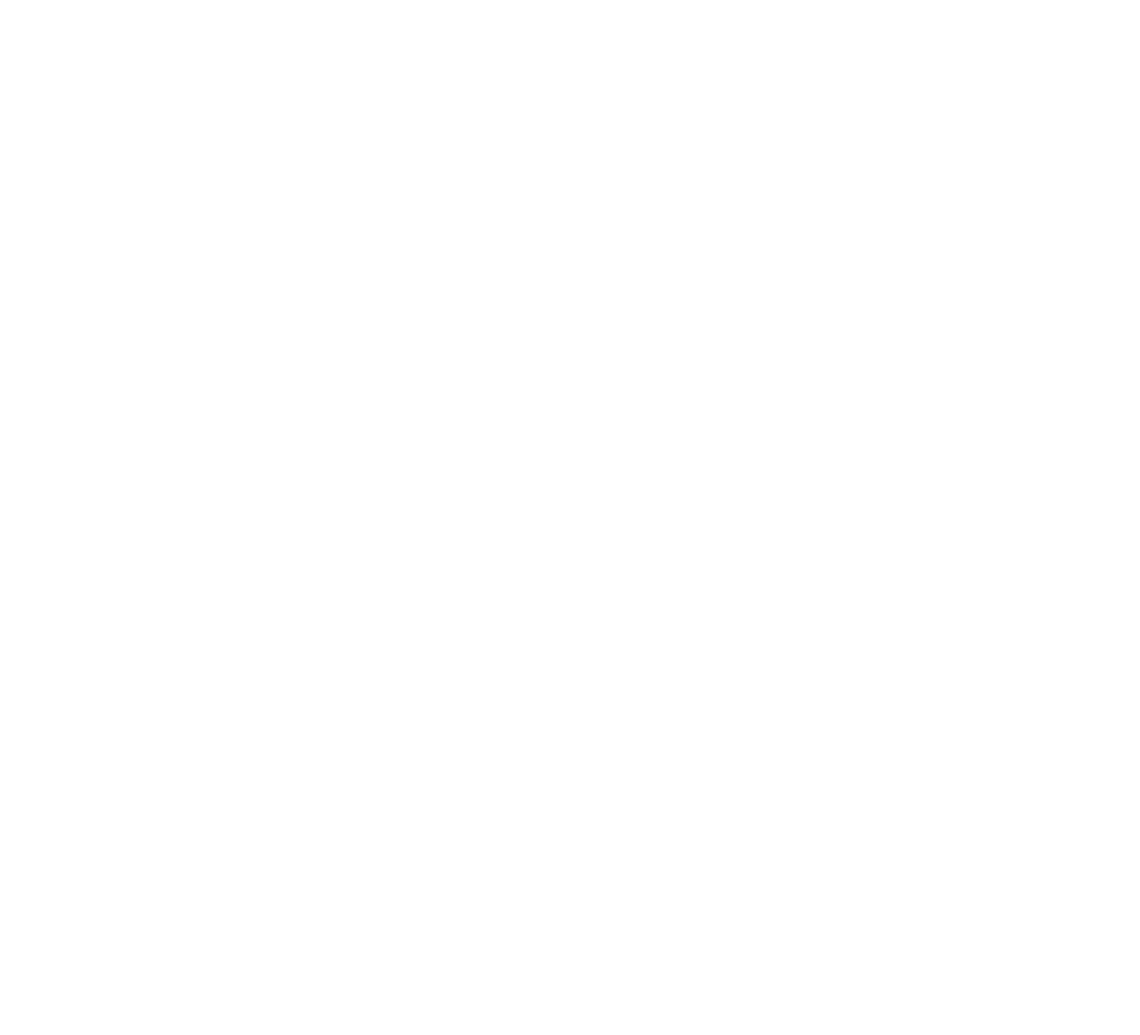
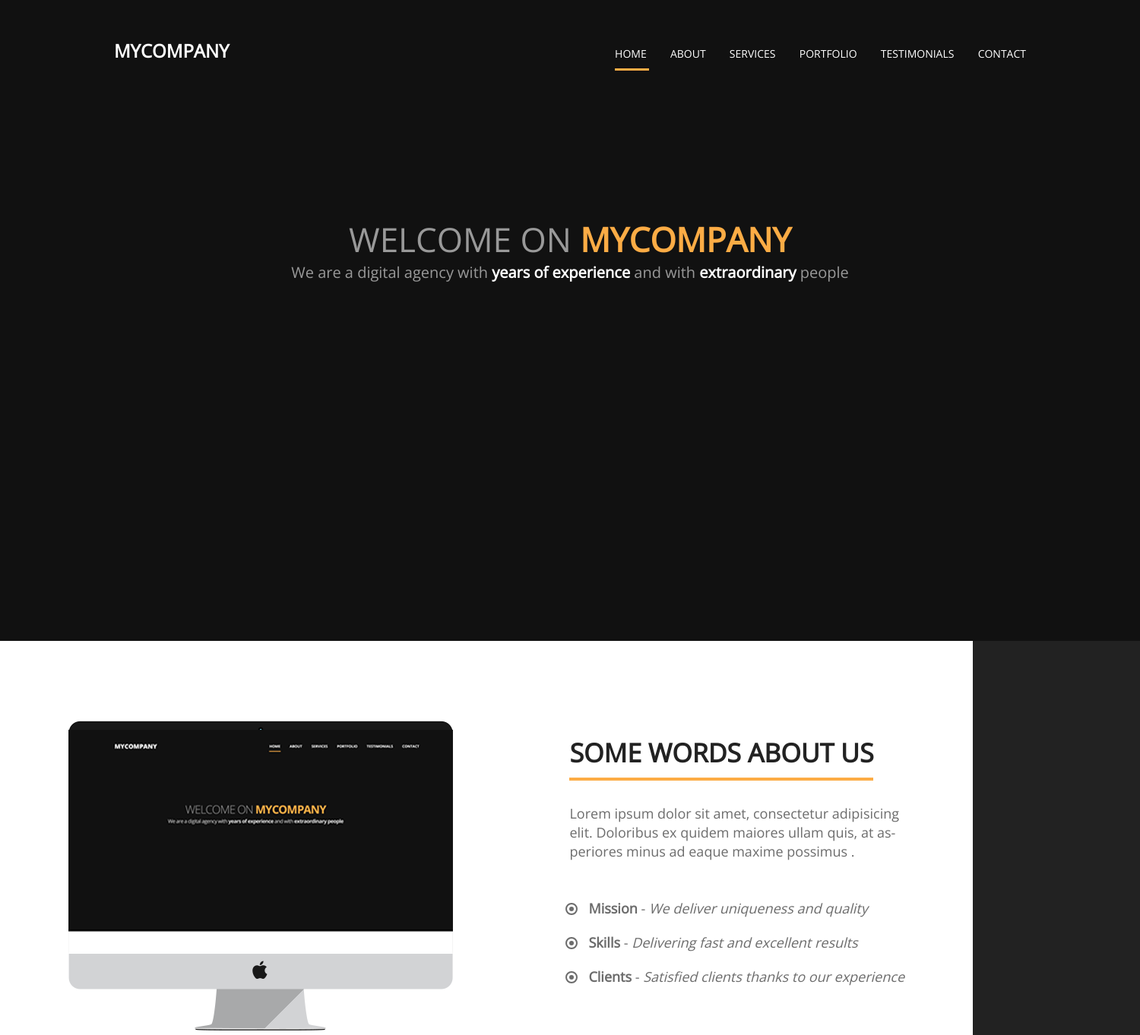
Before and after one commit to VladislavDesu/mycompany, a plain HTML site: page index.html in a window 1280 px wide. Shown: the top 1363 px of the page at 76% size, 1500 px wide, since content can reach past the window. Before the commit the page ends 800 px from the top, so only its background shows below. Drawn offline with nearby package versions, Linux system fonts and the light colour scheme.

Commit message:
add second block

```diff
--- a/css/style.css
+++ b/css/style.css
@@ -0,0 +1,175 @@
+* {
+  margin: 0;
+  padding: 0;
+}
+
+body {
+  font-family: 'Open Sans', sans-serif;
+  font-size: 24px;
+  line-height: 24px;
+  color: #fff;
+  background-color: #222;
+}
+
+.clearfix::after {
+    display: block;
+    content: '';
+    clear: both;
+}
+
+.header-page {
+  min-width: 1500px;
+  min-height: 789px;
+  background-color: #111;
+  padding-top: 55px;
+
+}
+
+.header-top {
+  position: relative;
+  width: 1200px;
+  margin: 0 auto;
+  margin-bottom: 220px;
+}
+
+.header-logo {
+  float: left;
+  font-weight: 800;
+  text-transform: uppercase;
+}
+
+.header-nav a {
+  text-decoration: none;
+  color: #fff;
+  text-transform: uppercase;
+  font-size: 14px;
+  font-weight: 400;
+}
+
+.header-nav {
+  float: right;
+
+}
+
+.header-nav li {
+  margin-right: 25px;
+  display: inline-block;
+  list-style: none;
+}
+
+.header-nav::after{
+  display: block;
+  content: '';
+  position: absolute;
+  background-color: #fcac45;
+  bottom: -10px;
+  width: 45px;
+  height: 3px;
+}
+
+.header-nav li:last-child {
+  margin-right: 0;
+}
+
+.header-bottom {
+  width: 800px;
+  margin: 0 auto;
+}
+
+.header-bottom .welcome {
+  font-size: 44px;
+  font-weight: 100;
+  text-transform: uppercase;
+  color: #999;
+  margin-bottom: 20px;
+}
+.header-bottom .welcome span {
+  color: #fcac45;
+  font-weight: 800;
+}
+
+.header-bottom p {
+  font-size: 20px;
+  text-align: center;
+  color: #999;
+}
+
+.header-bottom span {
+  font-weight: bold;
+  color: #fff;
+}
+
+.about-us {
+  height: 615px;
+  padding-top: 105px;
+}
+
+.container {
+  width: 1100px;
+  margin: 0 auto;
+}
+
+.img-macbook {
+  display: inline-block;
+  width: 506px;
+  height: 408px;
+
+}
+
+.about-us {
+  background-color: #fff;
+}
+
+.block-about-us {
+  position: relative;
+  margin-top: 30px;
+  display: inline-block;
+  float: right;
+  color: #6c6c6c;
+  font-size: 18px;
+  line-height: 25px;
+}
+
+.block-about-us h2{
+  font-size: 34px;
+  color: #222;
+  text-transform: uppercase;
+  margin-bottom: 55px;
+}
+
+.block-about-us .about-us {
+    font-weight: bold;
+}
+
+.block-about-us h2::after {
+  content: '';
+  position: absolute;
+  display: block;
+  width: 400px;
+  top: 45px;
+  height: 4px;
+  background-color: #fcac45;
+}
+
+.block-about-us p{
+  width: 435px;
+  word-break: break-all;
+  margin-bottom: 50px;
+}
+
+.block-about-us li {
+  margin-bottom: 20px;
+  list-style-position: inside;
+}
+
+.block-about-us li::before {
+  content: '';
+  position: absolute;
+  border: 2px solid #6c6c6c;
+  left: -5px;
+  width: 12px;
+  height: 12px;
+  margin: 5px auto;
+  border-radius: 20px;
+
+}
--- a/index.html
+++ b/index.html
@@ -2,9 +2,48 @@
 <html lang="ru" dir="ltr">
   <head>
     <meta charset="utf-8">
-    <title></title>
+    <link rel="stylesheet" href="css/style.css">
+    <link href="https://fonts.googleapis.com/css?family=Open+Sans&display=swap" rel="stylesheet">
+    <title>My company</title>
   </head>
   <body>
+    <div class="header-page">
+      <div class="header-top clearfix">
+        <p class='header-logo'>mycompany</p>
 
+        <ul class="header-nav">
+          <li><a href="#">home</a></li>
+          <li><a href="#">about</a></li>
+          <li><a href="#">services</a></li>
+          <li><a href="#">portfolio</a></li>
+          <li><a href="#">testimonials</a></li>
+          <li><a href="#">contact</a></li>
+        </ul>
+      </div>
+      <div class="header-bottom">
+        <p class="welcome">welcome on <span>mycompany</span></p>
+        <p>We are a digital agency with <span>years of experience</span> and with <span>extraordinary</span> people</p>
+      </div>
+    </div>
+
+    <div class="about-us">
+      <div class="container">
+        <div class="img-macbook">
+          <img src="img/macbook.png" alt="macbook">
+        </div>
+
+        <div class="block-about-us">
+          <h2>some words <span>about us</span></h2>
+          <p>Lorem ipsum dolor sit amet, consectetur adipisicing elit.
+            Doloribus ex quidem maiores ullam quis,
+            at as-periores minus ad eaque maxime possimus .</p>
+          <ul>
+            <li><b>Mission</b>  - <em>We deliver uniqueness and quality</em></li>
+            <li><b>Skills</b>  - <em>Delivering fast and excellent results</em></li>
+            <li><b>Clients</b>  - <em>Satisfied clients thanks to our experience</em></li>
+          </ul>
+        </div>
+      </div>
+    </div>
   </body>
 </html>
```
Also changed, not shown: img/macbook.png (added).
